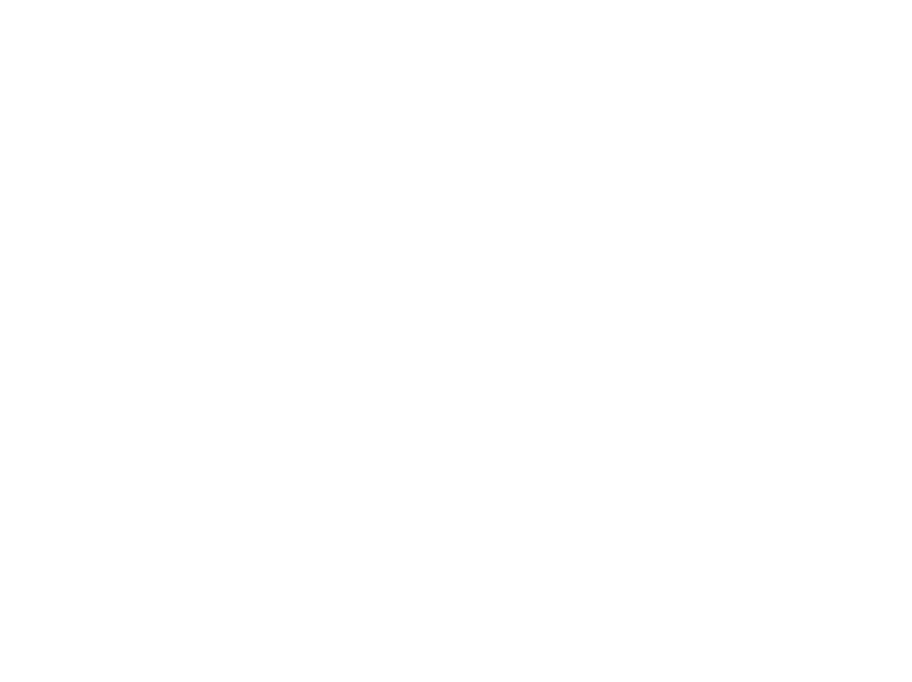
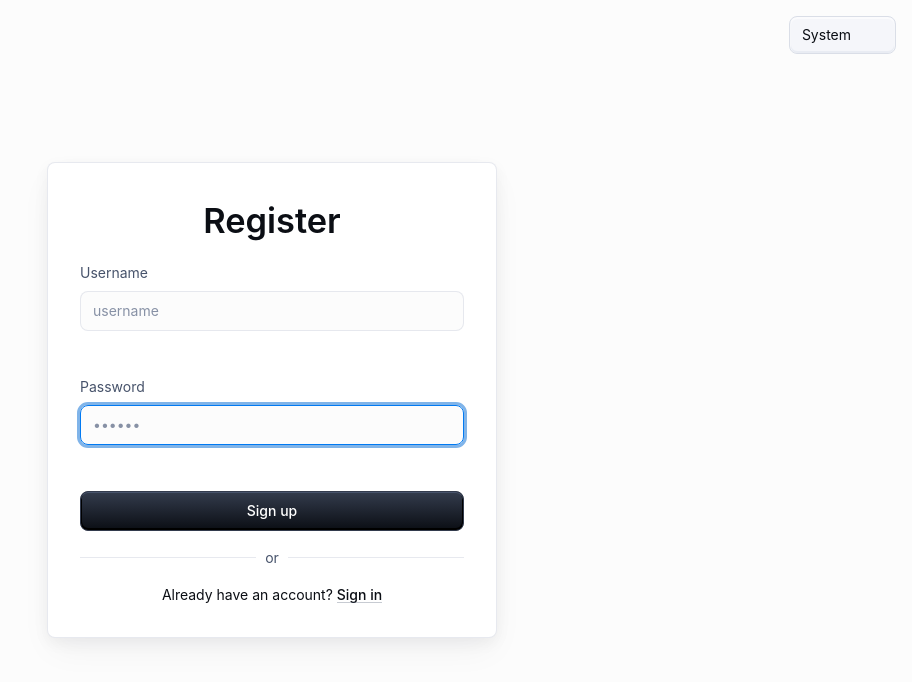
Before and after one commit to Team-Mavericks-CCG/Mavericks_Cat_CGs, a React (Vite) app in the folder frontend/: page /register in a window 1280 px wide. Before the commit this address had no page. Shown: the top 682 px of the page, without its empty margins (368-1280 px from the left). Built offline with nearby package versions, Linux system fonts and the light colour scheme; some icons are missing.

Commit message:
rename signUp to register

```diff
--- a/frontend/src/homePage.tsx
+++ b/frontend/src/homePage.tsx
@@ -9,7 +9,7 @@ function HomePage() {
     <div className="home-page">
       <h1>Homepage!</h1>
       <div>
-        <button onClick={() => navigate("/solitaire")}>Solitaire</button>
+        <button onClick={() => void navigate("/solitaire")}>Solitaire</button>
       </div>
     </div>
   );
--- a/frontend/src/main.tsx
+++ b/frontend/src/main.tsx
@@ -5,7 +5,7 @@ import "./index.css";
 import SignIn from "./SignInComponent/SignIn";
 import { SolitairePage } from "./games/solitaire/solitairePage";
 import HomePage from "./homePage";
-import SignUp from "./signUp/signUp";
+import Register from "./register/register";
 
 createRoot(document.getElementById("root")!).render(
   <StrictMode>
@@ -14,7 +14,7 @@ createRoot(document.getElementById("root")!).render(
         <Route path="/" element={<SignIn />} />  {/* / url is homepage but for now its the signin*/}
         <Route path="/home" element={<HomePage />} />           {/* homepage */}
         <Route path="/solitaire" element={<SolitairePage />} /> {/* /solitaire url is solitaire*/}
-        <Route path="/signUp" element={<SignUp />} /> {/* /register url is sign up*/}
+        <Route path="/register" element={<Register />} /> {/* /register url is sign up*/}
       </Routes>
     </BrowserRouter>
 
--- a/frontend/src/signUp/signUp.tsx
+++ b/frontend/src/register/register.tsx
@@ -58,7 +58,7 @@ const SignUpContainer = styled(Stack)(({ theme }) => ({
   },
 }));
 
-export default function SignUp(props: { disableCustomTheme?: boolean }) {
+export default function Register(props: { disableCustomTheme?: boolean }) {
   const [usernameError, setUsernameError] = React.useState(false);
   const [usernameErrorMessage, setUsernameErrorMessage] = React.useState('');
   const [passwordError, setPasswordError] = React.useState(false);
@@ -101,11 +101,13 @@ export default function SignUp(props: { disableCustomTheme?: boolean }) {
     }
     const data = new FormData(event.currentTarget);
 
-    void navigate("/homePage");
+
     console.log({
       username: data.get('name'),
       password: data.get('password'),
     });
+
+    void navigate("/home");
   };
 
   return (
@@ -119,7 +121,7 @@ export default function SignUp(props: { disableCustomTheme?: boolean }) {
             variant="h4"
             sx={{ width: '100%', fontSize: 'clamp(2rem, 10vw, 2.15rem)' }}
           >
-            Sign up
+            Register
           </Typography>
           <Box
             component="form"
@@ -191,7 +193,7 @@ export default function SignUp(props: { disableCustomTheme?: boolean }) {
             <Typography sx={{ textAlign: 'center' }}>
               Already have an account?{' '}
               <Link
-                href="/material-ui/getting-started/templates/sign-in/"
+                href="./"
                 variant="body2"
                 sx={{ alignSelf: 'center' }}
               >
```
Also changed, not shown: frontend/src/register/registerStyle.css (added).
